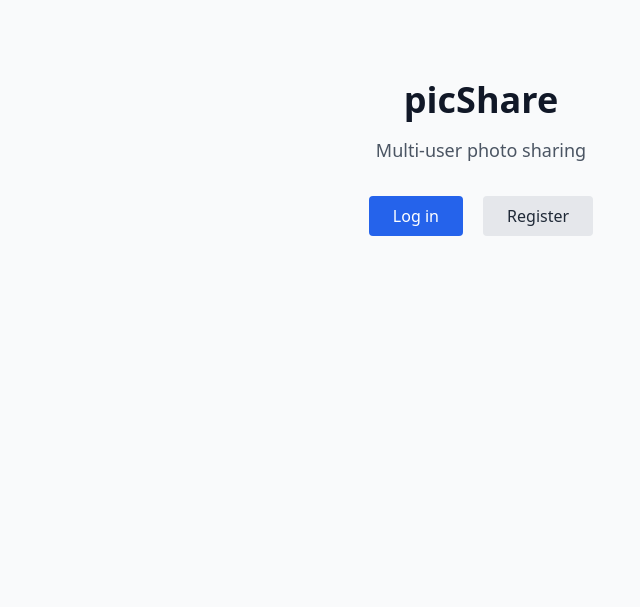
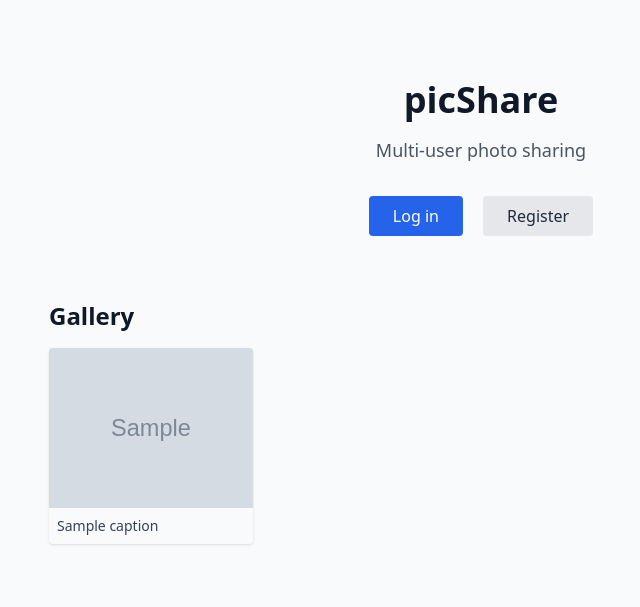
Before and after one commit to ol-eg/picShare, a FastAPI app: template app/templates/home.html in a window 1280 px wide. Shown: the top 607 px of the page, without its empty margins (159-799 px from the left). Run offline with FastAPI, Linux system fonts and the light colour scheme; the template is opened without the code that fills it: most values are stand-ins (such as "Sample title", 1, 10 or a date in 2020); grey boxes marked "Sample" are stand-in pictures; some libraries are stand-ins or nearby versions.

Commit message:
Show photo gallery on home page

```diff
--- a/app/main.py
+++ b/app/main.py
@@ -55,8 +55,10 @@ app = FastAPI(title="picShare", redoc_url=None)
 async def homepage(
     request: Request,
     user: User | None = Depends(get_current_user_from_cookie),
+    db: AsyncSession = Depends(get_db),
 ):
-    return render_home(request, user=user)
+    images = await list_images_service(db)
+    return render_home(request, user=user, images=images)
 
 
 @app.get("/register", include_in_schema=False)
--- a/app/templates/home.html
+++ b/app/templates/home.html
@@ -16,4 +16,21 @@
   </div>
   {% endif %}
 </section>
+
+{% if images %}
+<section class="max-w-4xl mx-auto px-4 pb-16">
+  <h2 class="text-2xl font-bold text-gray-900 mb-4">Gallery</h2>
+  <div class="grid grid-cols-2 sm:grid-cols-3 md:grid-cols-4 gap-4">
+    {% for image in images %}
+    <figure class="rounded overflow-hidden shadow">
+      <img src="/thumbnails/{{ image.filename }}" alt="{{ image.original_name or image.filename }}"
+           class="w-full h-40 object-cover">
+      {% if image.caption %}
+      <figcaption class="p-2 text-sm text-gray-700">{{ image.caption }}</figcaption>
+      {% endif %}
+    </figure>
+    {% endfor %}
+  </div>
+</section>
+{% endif %}
 {% endblock %}
```
Also changed, not shown: app/views.py (+9 -3 lines), tests/test_frontend_gallery.py (added, +38 -0 lines).
